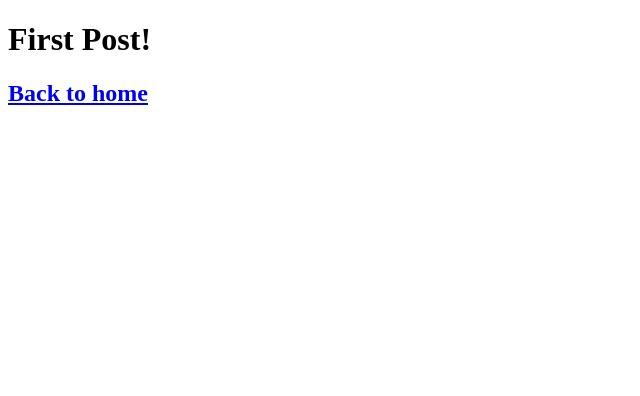
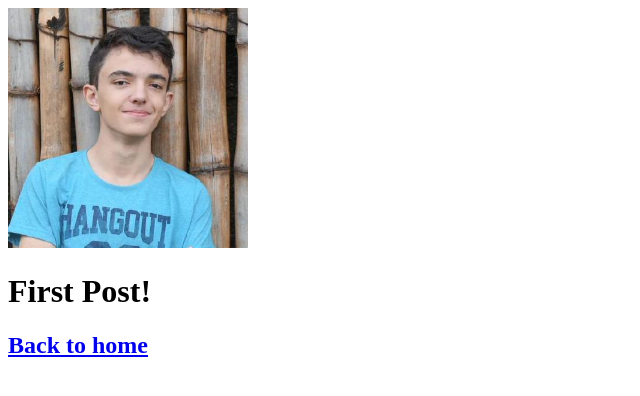
Before and after one commit to CaNeoN28/nextjs, a Next.js app: page /posts/first-post in a window 1280 px wide. Shown: the top 396 px of the page, without its empty margins (0-640 px from the left). Built offline with nearby package versions, Linux system fonts and the light colour scheme.

Commit message:
Adicionando imagem

```diff
--- a/pages/posts/first-post.js
+++ b/pages/posts/first-post.js
@@ -1,8 +1,14 @@
+import Image from "next/image";
 import Link from "next/link";
 
-export default function FirstPost(){
-  return(
+export default function FirstPost() {
+  return (
     <>
+      <Image
+        src="/images/profile.jpeg"
+        width={240}
+        height={240}
+        alt="Carlos Felipe" />
       <h1>
         First Post!
       </h1>
```
Also changed, not shown: public/images/profile.jpeg (added).
